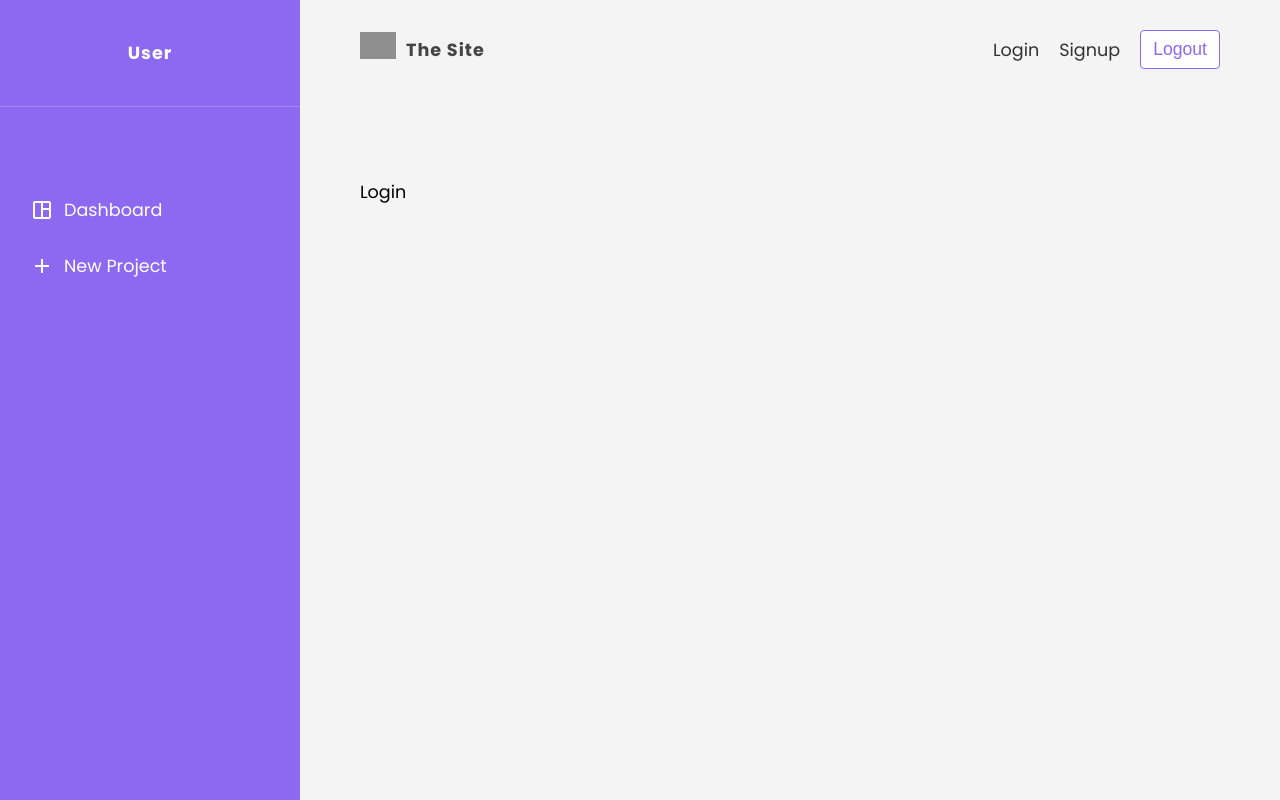
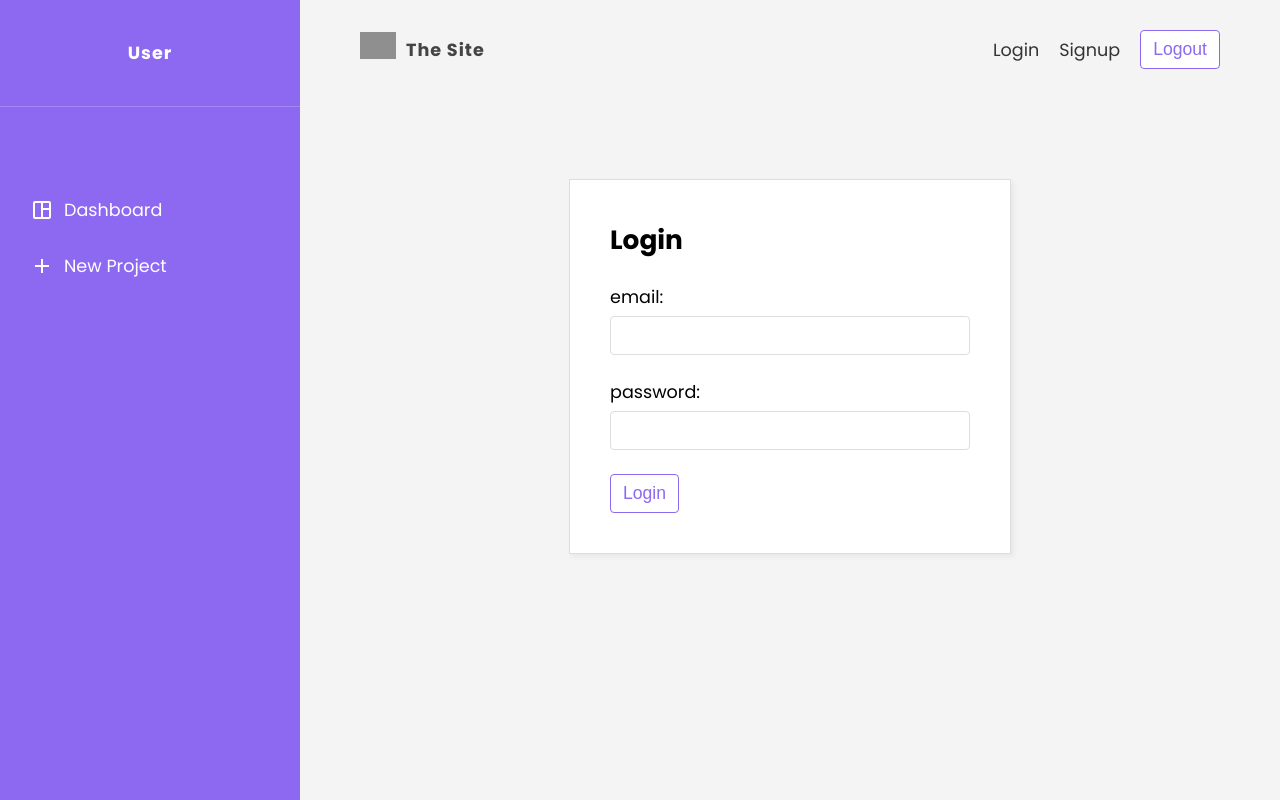
Before and after one commit to simrahnb/project-management-site, a React (Create React App) app: page /login in a window 1280 px wide. Built offline with nearby package versions, Linux system fonts and the light colour scheme; no server answers; grey boxes are pictures that could not be loaded.

Commit message:
Implemented functionality to log users in

```diff
--- a/src/hooks/useLogin.js
+++ b/src/hooks/useLogin.js
@@ -1,5 +1,5 @@
 import { useState, useEffect } from "react";
-import { projectAuth } from "../firebase/config";
+import { projectAuth, projectFirestore } from "../firebase/config";
 import { useAuthContext } from "./useAuthContext";
 
 export const useLogin = () => {
@@ -15,6 +15,12 @@
     try {
       // login
       const res = await projectAuth.signInWithEmailAndPassword(email, password);
+
+      // updating online status
+      await projectFirestore
+        .collection("users")
+        .doc(res.user.uid)
+        .update({ online: true });
 
       // dispatch login action
       dispatch({ type: "LOGIN", payload: res.user });
--- a/src/pages/login/Login.js
+++ b/src/pages/login/Login.js
@@ -1,12 +1,44 @@
+import React, { useState } from 'react'
+import { useLogin } from '../../hooks/useLogin'
+
 // styles
 import './Login.css'
 
-import React from 'react'
+export default function Login() {
 
-export default function Login() {
+  const [email, setEmail] = useState('')
+  const [password, setPassword] = useState('')
+  const { login, error, isPending } = useLogin()
+
+  const handleSubmit = (e) => {
+    e.preventDefault()
+    login(email,password)
+  }
+
   return (
-    <div>
-        Login
-    </div>
+    <form className="auth-form" onSubmit={handleSubmit}>
+    <h2>Login</h2>
+    <label>
+      <span>email:</span>
+      <input
+        required
+        type="email"
+        onChange={(e) => setEmail(e.target.value)}
+        value={email}
+      />
+    </label>
+    <label>
+      <span>password:</span>
+      <input
+        required
+        type="password"
+        onChange={(e) => setPassword(e.target.value)}
+        value={password}
+      />
+    </label>
+    {!isPending && <button className="btn">Login</button>}
+    {isPending && <button className="btn" disabled>Loading</button>}
+    {error && <div className="error">{error}</div>}
+  </form>
   )
 }
```
